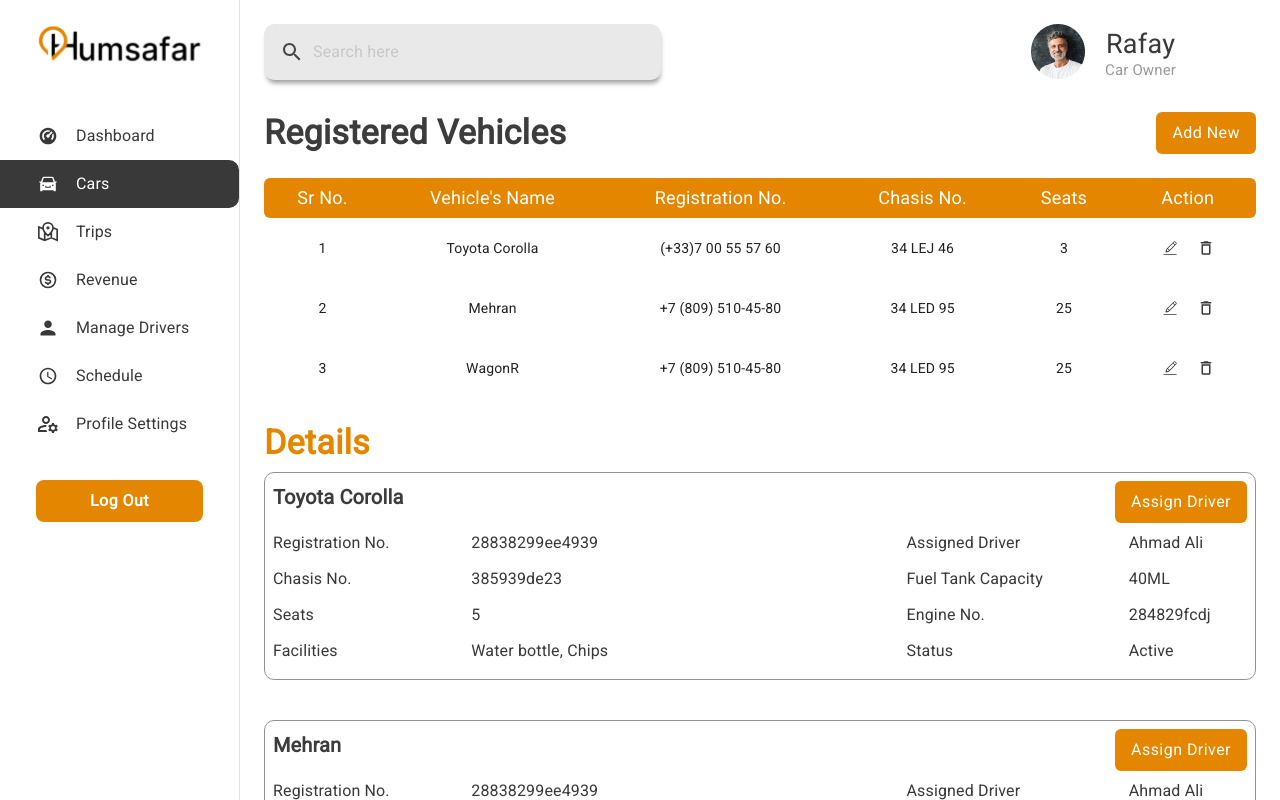
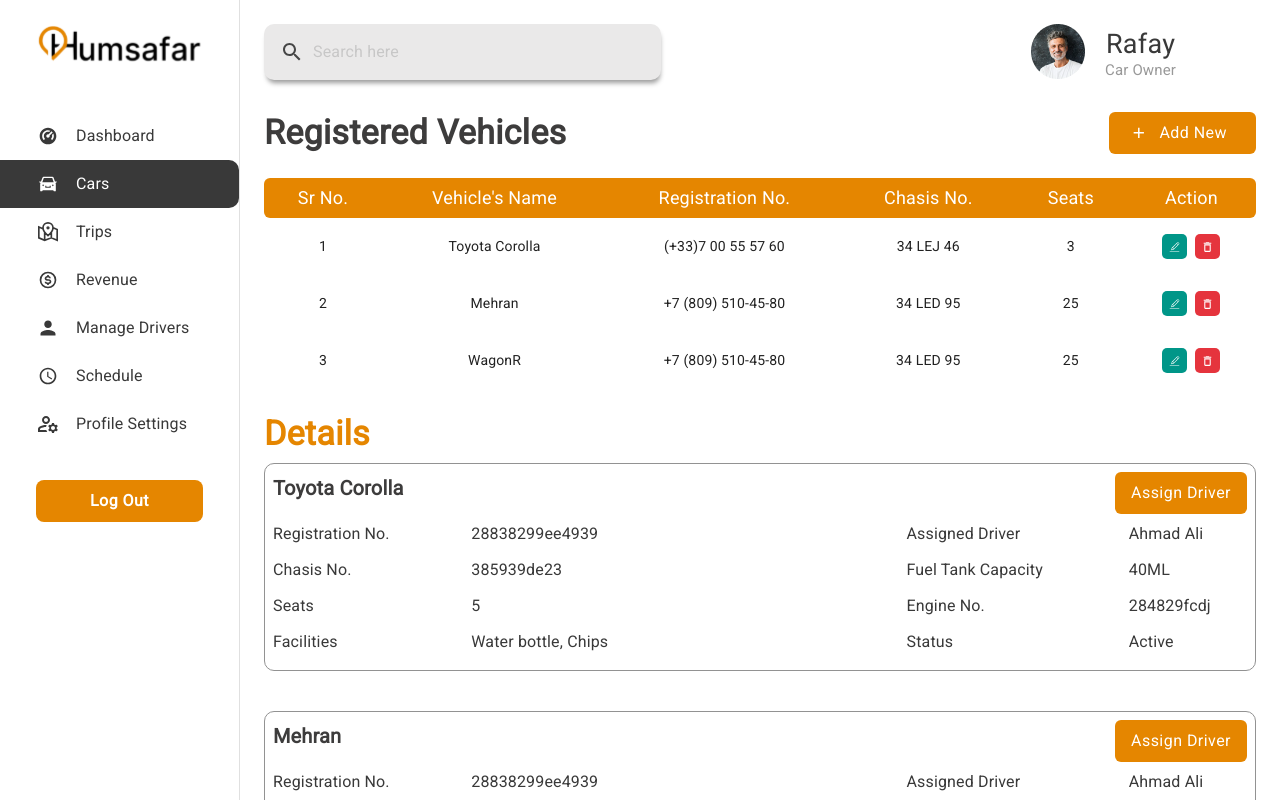
Before and after one commit to umer-shehzad/humsafardashboard, a React (Vite) app: page /driver/cars in a window 1280 px wide. Shown: the top 800 px of the page. Built offline with nearby package versions, Linux system fonts and the light colour scheme.

Commit message:
adjustment fix in Cars Page

```diff
--- a/src/components/common/CustomButton.jsx
+++ b/src/components/common/CustomButton.jsx
@@ -1,10 +1,11 @@
 import React from 'react';
 
 import { Box, Button, Typography } from '@mui/material';
+import AddOutlinedIcon from '@mui/icons-material/AddOutlined';
 
 import { colors } from '../../utils/colors';
 
-const CustomButton = ({ btnName, width, mt, onClick, borderRadius, fontSize, fontWeight }) => {
+const CustomButton = ({ btnName, width, mt, onClick, borderRadius, fontSize, fontWeight, icon }) => {
     return (
         <Box textAlign={'center'} mt={mt}>
             <Button
@@ -18,6 +19,9 @@ const CustomButton = ({ btnName, width, mt, onClick, borderRadius, fontSize, fon
                     borderRadius: borderRadius || '12px',
                     height: '42px',
                     width: width || '92%',
+                    gap: icon && '12px',
+                    marginRight: icon && '10px',
+                    paddingRight: icon && '24px',
                     fontSize: fontSize || '16px',
                     fontWeight: fontWeight || '600',
                     boxShadow: 'none',
@@ -27,6 +31,7 @@ const CustomButton = ({ btnName, width, mt, onClick, borderRadius, fontSize, fon
                     }
                 }}
             >
+                {icon && (<AddOutlinedIcon sx={{ fontSize: '1.1rem' }} />)}
                 {btnName}
             </Button>
         </Box>
--- /dev/null
+++ b/src/components/common/CustomIcon.jsx
@@ -0,0 +1,26 @@
+import { Box } from '@mui/material'
+import React from 'react'
+
+const CustomIcon = ({iconName, color}) => {
+  return (
+    <Box
+      component={'button'}
+      width={25}
+      height={25}
+      sx={{
+        display: 'flex',
+        alignItems: 'center',
+        justifyContent: 'center',
+        border: 'none',
+        cursor: 'pointer',
+        borderRadius: '5px',
+        backgroundColor: color
+      }}
+    >
+      {/* <CiEdit color={'white'} size={'1rem'} /> */}
+      {iconName}
+    </Box>
+  )
+}
+
+export default CustomIcon
--- a/src/components/common/CustomTableTwo.jsx
+++ b/src/components/common/CustomTableTwo.jsx
@@ -1,6 +1,5 @@
 import React from 'react';
-import { Box, Typography, IconButton } from '@mui/material';
-import Paper from '@mui/material/Paper';
+import { Box, } from '@mui/material';
 import Table from '@mui/material/Table';
 import TableBody from '@mui/material/TableBody';
 import TableCell from '@mui/material/TableCell';
@@ -10,6 +9,7 @@ import TableRow from '@mui/material/TableRow';
 import { CiEdit } from "react-icons/ci";
 import { MdDeleteOutline } from "react-icons/md";
 import { colors } from '../../utils/colors';
+import CustomIcon from './CustomIcon';
 
 const CustomTableTwo = ({ tableRowData, rows }) => {
   return (
@@ -110,12 +110,14 @@ const CustomTableTwo = ({ tableRowData, rows }) => {
                 </TableCell>
                 <TableCell align="center" sx={{ borderBottom: 'none' }}>
                   <Box display={'flex'} justifyContent={'center'} gap={1}>
-                    <IconButton aria-label="edit" size="small">
-                      <CiEdit color={colors.textFifthColor} />
-                    </IconButton>
-                    <IconButton aria-label="delete" size="small">
-                      <MdDeleteOutline color={colors.textFifthColor} />
-                    </IconButton>
+                    <CustomIcon
+                      iconName={<CiEdit color={'white'} size={'1rem'} />}
+                      color={colors.editIconBgColor}
+                    />
+                    <CustomIcon
+                      iconName={<MdDeleteOutline color={'white'} size={'1rem'} />}
+                      color={colors.deleteIconBgColor}
+                    />
                   </Box>
                 </TableCell>
               </TableRow>
--- a/src/components/driver-side/car/RegisteredCar.jsx
+++ b/src/components/driver-side/car/RegisteredCar.jsx
@@ -13,7 +13,7 @@ const RegisteredCar = () => {
       {/* Title */}
       <Box display={'flex'} justifyContent={'space-between'}>
         <Typography variant='h4' fontWeight={600} color={colors.textEightColor}>Registered Vehicles</Typography>
-        <CustomButton btnName={'Add New'} width={'100%'} borderRadius={'6px'} fontWeight={500} />
+        <CustomButton btnName={'Add New'} width={'100%'} borderRadius={'6px'} fontWeight={500} icon={true} />
       </Box>
 
       {/* Car Registered Table */}
--- a/src/utils/colors.js
+++ b/src/utils/colors.js
@@ -13,4 +13,6 @@ export const colors = {
   searchBarIconColor: '#464646',
   graphBoxBgColor: '#F9F9F9',
   cardBorderColor: '#929292',
+  editIconBgColor: '#009688',
+  deleteIconBgColor: '#E5343D',
 };
```
